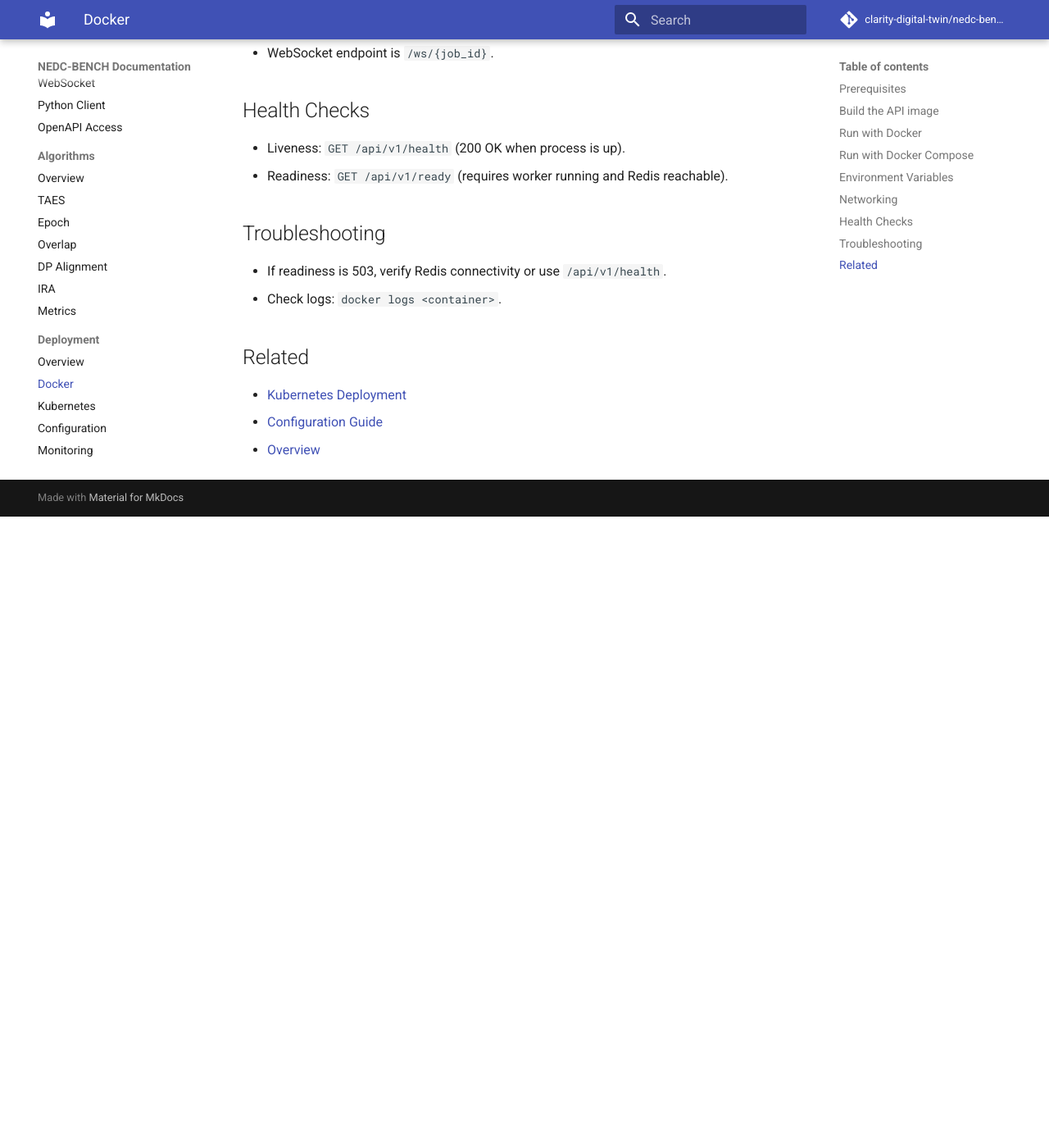
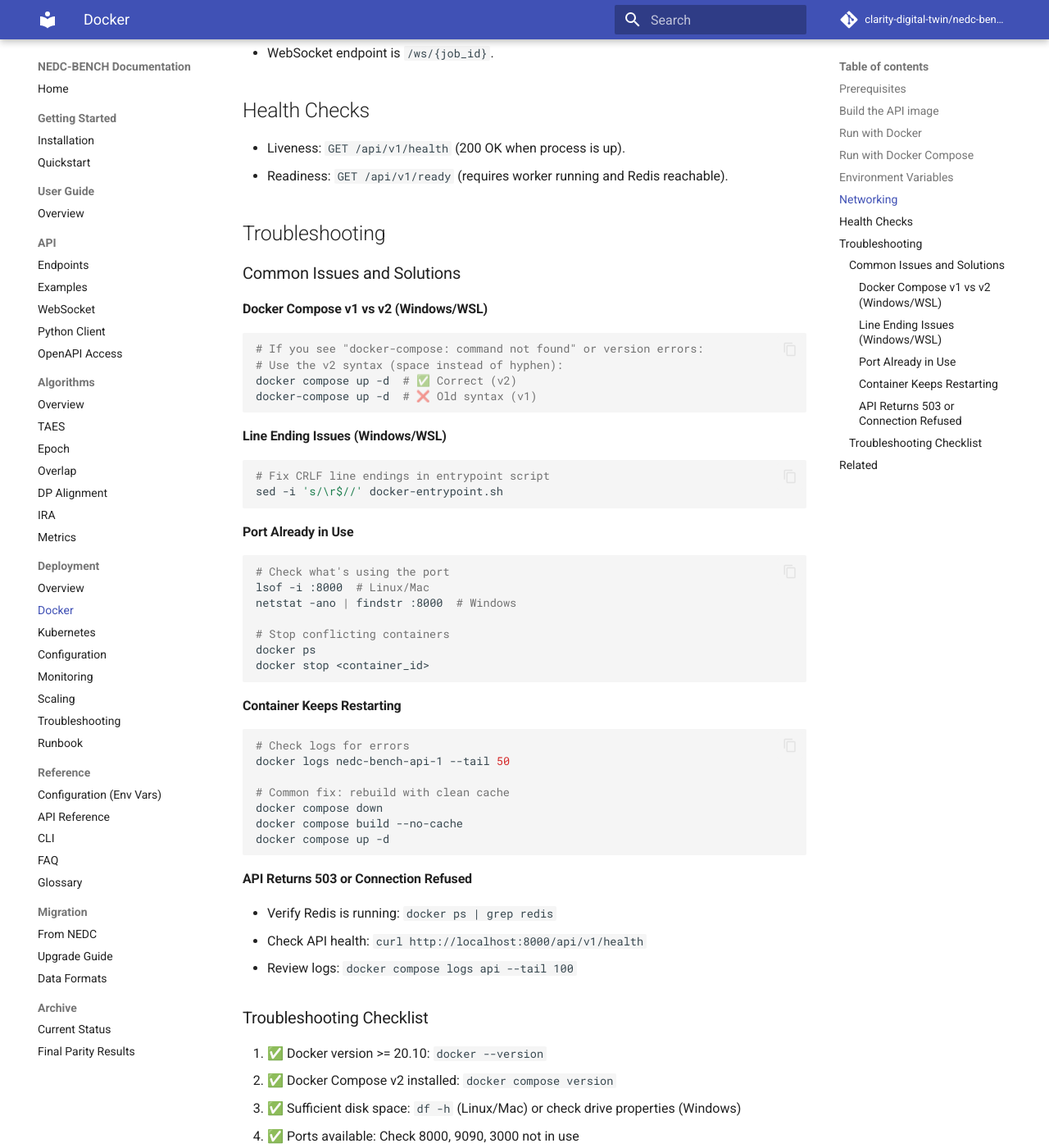
Before and after one commit to Clarity-Digital-Twin/nedc-bench, an MkDocs documentation site: the page built from docs/deployment/docker.md, in a window 1280 px wide and 1400 px high, scrolled down 1721 px. Shown: the whole window at 82% size. Built offline with MkDocs 1.6.1 and Material for MkDocs 9.7.7, drawn with Linux system fonts in a browser that asks for light colours; comment, search, counter and statistics services are not loaded; before the commit the page ends 2351 px from its top, so only the background shows below that; some of the changed text lies outside the part shown.

Commit message:
Remove obsolete README_INSERT.md file and update README.md with enhanced Docker deployment instructions and troubleshooting tips. This change consolidates deployment information and improves clarity for users, particularly regarding Docker Compose usage.

````diff
--- a/docs/deployment/docker.md
+++ b/docs/deployment/docker.md
@@ -78,8 +78,57 @@
 
 ## Troubleshooting
 
-- If readiness is 503, verify Redis connectivity or use `/api/v1/health`.
-- Check logs: `docker logs <container>`.
+### Common Issues and Solutions
+
+#### Docker Compose v1 vs v2 (Windows/WSL)
+```bash
+# If you see "docker-compose: command not found" or version errors:
+# Use the v2 syntax (space instead of hyphen):
+docker compose up -d  # ✅ Correct (v2)
+docker-compose up -d  # ❌ Old syntax (v1)
+```
+
+#### Line Ending Issues (Windows/WSL)
+```bash
+# Fix CRLF line endings in entrypoint script
+sed -i 's/\r$//' docker-entrypoint.sh
+```
+
+#### Port Already in Use
+```bash
+# Check what's using the port
+lsof -i :8000  # Linux/Mac
+netstat -ano | findstr :8000  # Windows
+
+# Stop conflicting containers
+docker ps
+docker stop <container_id>
+```
+
+#### Container Keeps Restarting
+```bash
+# Check logs for errors
+docker logs nedc-bench-api-1 --tail 50
+
+# Common fix: rebuild with clean cache
+docker compose down
+docker compose build --no-cache
+docker compose up -d
+```
+
+#### API Returns 503 or Connection Refused
+- Verify Redis is running: `docker ps | grep redis`
+- Check API health: `curl http://localhost:8000/api/v1/health`
+- Review logs: `docker compose logs api --tail 100`
+
+### Troubleshooting Checklist
+
+1. ✅ Docker version >= 20.10: `docker --version`
+2. ✅ Docker Compose v2 installed: `docker compose version`
+3. ✅ Sufficient disk space: `df -h` (Linux/Mac) or check drive properties (Windows)
+4. ✅ Ports available: Check 8000, 9090, 3000 not in use
+5. ✅ Containers running: `docker ps`
+6. ✅ API healthy: `curl http://localhost:8000/api/v1/health`
 
 ## Related
 
````
Also changed, not shown: README.md (+20 -4 lines), README_INSERT.md (deleted, +0 -251 lines).
